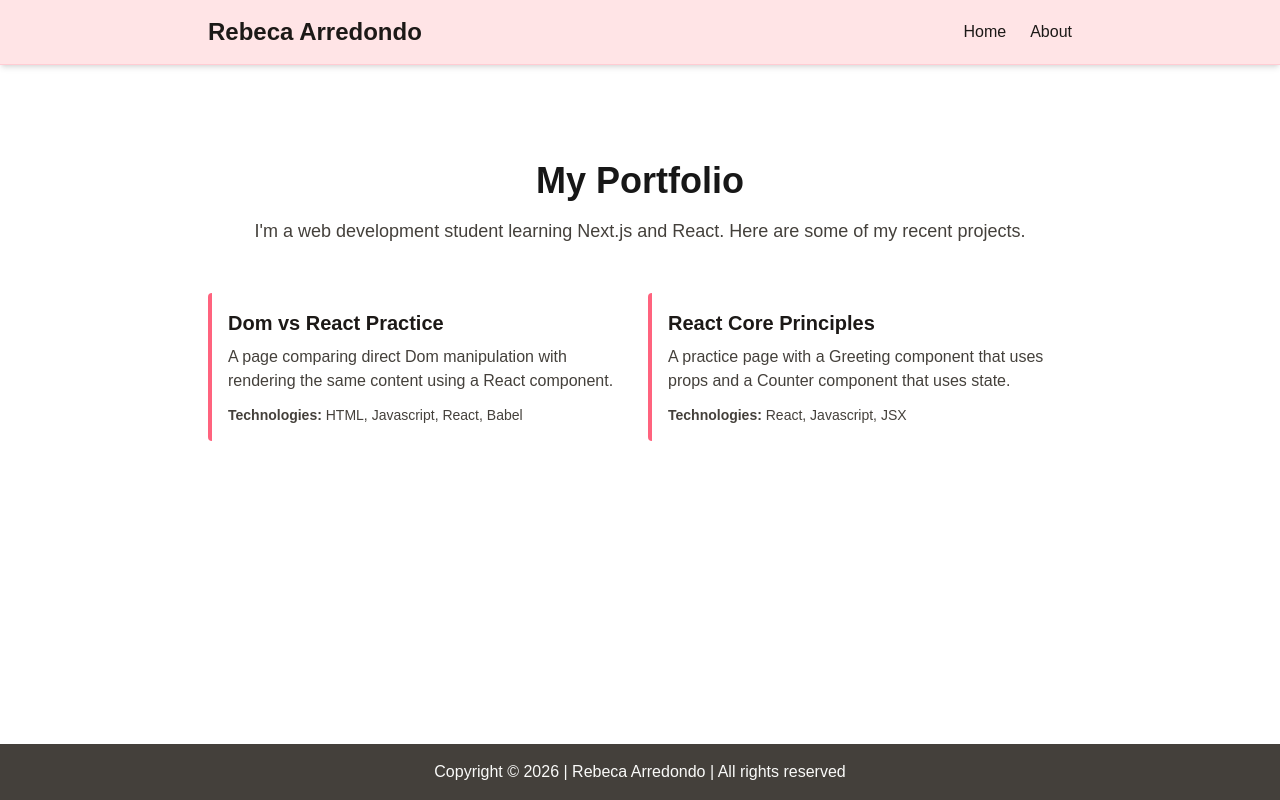
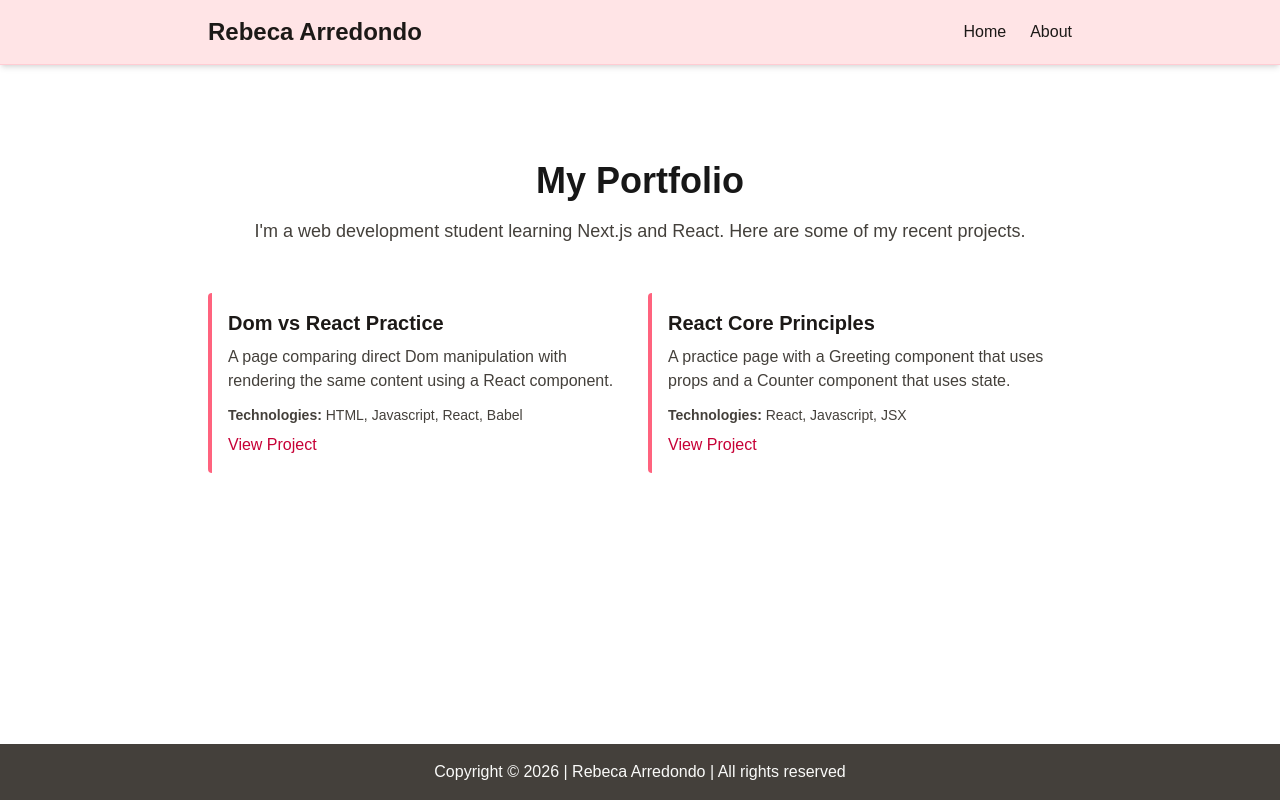
Before and after one commit to rarredondo9/wdd430-portfolio, a Next.js app: page / in a window 1280 px wide. Built offline with nearby package versions, Linux system fonts and the light colour scheme.

Commit message:
Add project Links

```diff
--- a/app/page.tsx
+++ b/app/page.tsx
@@ -5,13 +5,13 @@ const projects = [
     title: 'Dom vs React Practice',
     description: 'A page comparing direct Dom manipulation with rendering the same content using a React component.',
     technologies: ['HTML', 'Javascript', 'React', 'Babel'],
-    link: '',
+    link: 'https://github.com/rarredondo9/wdd430--react-dom-practice.git/dom.html',
   },
   {
     title: 'React Core Principles',
     description: 'A practice page with a Greeting component that uses props and a Counter component that uses state.',
     technologies: ['React', 'Javascript', 'JSX'],
-    link: '',
+    link: 'https://github.com/rarredondo9/wdd430--react-dom-practice.git/react-core-concepts.html',
   },
 ];
 
```
